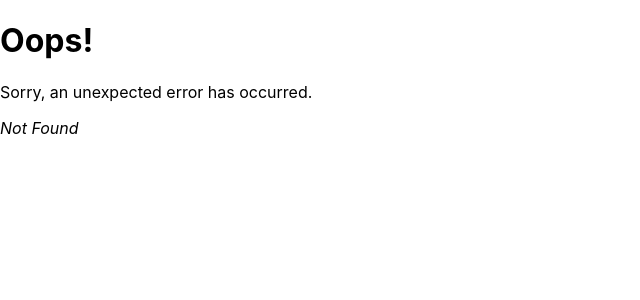
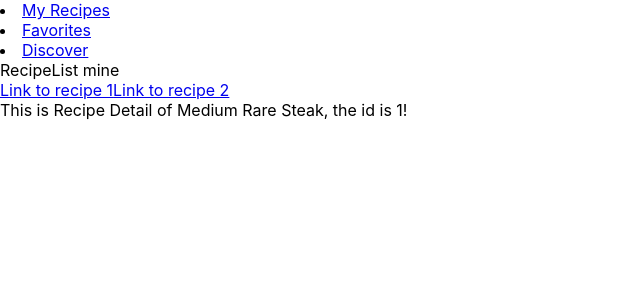
Before and after one commit to chang2000/cs5610-p3-PocketRecipe, a React (Create React App) app in the folder frontend/: page /mine/mine/1 in a window 1280 px wide. Before the commit this address had no page. Shown: the top 300 px of the page, without its empty margins (0-640 px from the left). Built offline with nearby package versions, Linux system fonts and the light colour scheme.

Commit message:
basic route switch and triple control logic

```diff
--- a/frontend/src/App.jsx
+++ b/frontend/src/App.jsx
@@ -3,6 +3,9 @@ import { createBrowserRouter, RouterProvider } from 'react-router-dom'
 import Root from './routes/Root';
 import ErrorPage from './ErrorPage';
 import RecipeList from './RecipeList';
+import RecipeDetail, {
+  loader as recipeDetailLoader
+} from './RecipeDetail';
 
 const router = createBrowserRouter([
   {
@@ -12,11 +15,14 @@ const router = createBrowserRouter([
     children: [
       {
         path: "mine",
-        element: <RecipeList type="mine" />
-      },
-      {
-        path: "mine/:id",
-        element: <RecipeList />
+        element: <RecipeList type="mine" />,
+        children: [
+          {
+            path: "mine/:id",
+            element: <RecipeDetail />,
+            loader: recipeDetailLoader,
+          },
+        ]
       },
 
       {
--- a/frontend/src/RecipeDetail.jsx
+++ b/frontend/src/RecipeDetail.jsx
@@ -1,8 +1,21 @@
 import React from 'react'
+import { useLoaderData } from 'react-router-dom';
+
+export async function loader({ params }) {
+  console.log("the id is", params.id)
+  return {
+    id: params.id,
+    name: "Medium Rare Steak"
+  }
+}
 
 function RecipeDetail() {
+  const detail = useLoaderData()
+  const name = detail.name;
+  const id = detail.id;
   return (
-    <div>This is Recipe Detail! Just render according to the props</div>
+    <div>This is Recipe Detail of {name}, the id is {id}!
+    </div>
   )
 }
 
--- a/frontend/src/RecipeList.jsx
+++ b/frontend/src/RecipeList.jsx
@@ -1,4 +1,6 @@
 import React, { useState } from 'react'
+import { Link, Outlet } from 'react-router-dom'
+import RecipeDetail from './RecipeDetail'
 
 function RecipeList(props) {
   const type = props.type
@@ -11,9 +13,25 @@ function RecipeList(props) {
    * Automatically render the the first recipe it found
    *
    */
+  // const detail = {
+  //   name: "Medium Rare Steak",
+  //   id: 1
+  // }
   return (
     // also create a bunch of Link here
-    <div>{`RecipeList ${type}`}</div>
+    <div>
+      {`RecipeList ${type}`}
+      <br></br>
+      {/* The following items should be dynamic */}
+      <Link to={`mine/1`}>
+        Link to recipe 1
+      </Link>
+      <Link to={`mine/2`}>
+        Link to recipe 2
+      </Link>
+
+      <Outlet />
+    </div>
   )
 }
 
--- a/frontend/src/routes/Root.jsx
+++ b/frontend/src/routes/Root.jsx
@@ -18,11 +18,10 @@ function Root() {
             <Link to={`discover`}>Discover</Link>
           </li>
 
-
         </nav>
       </div>
 
-      <div id="detail">
+      <div id="content">
         <Outlet />
       </div>
 
```
